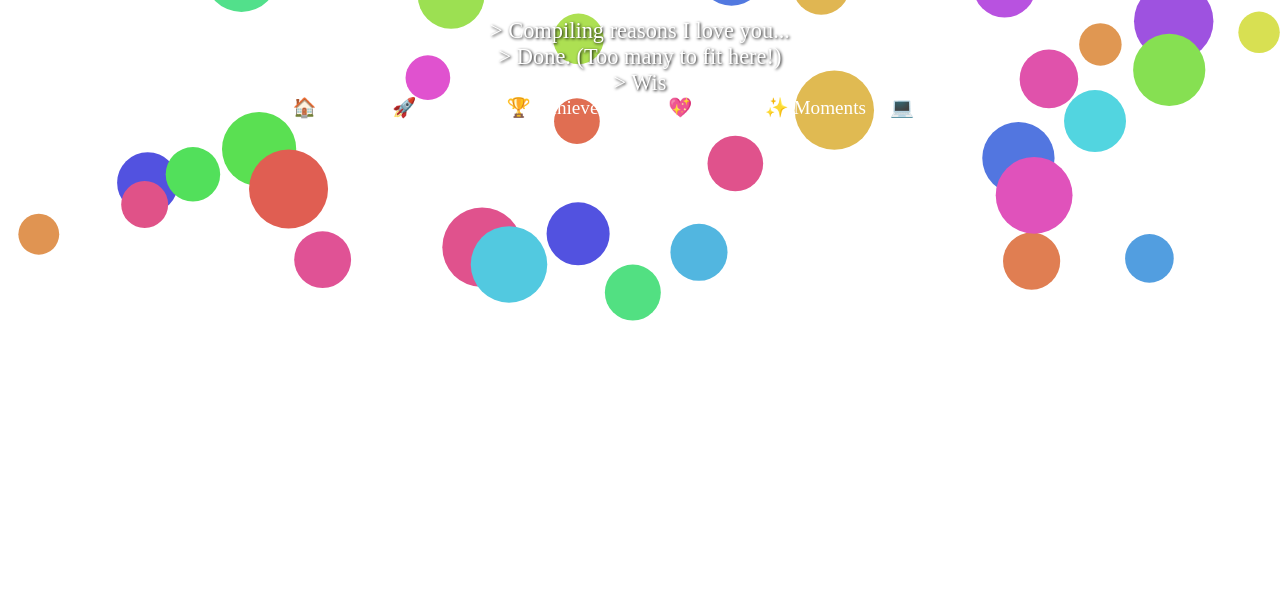
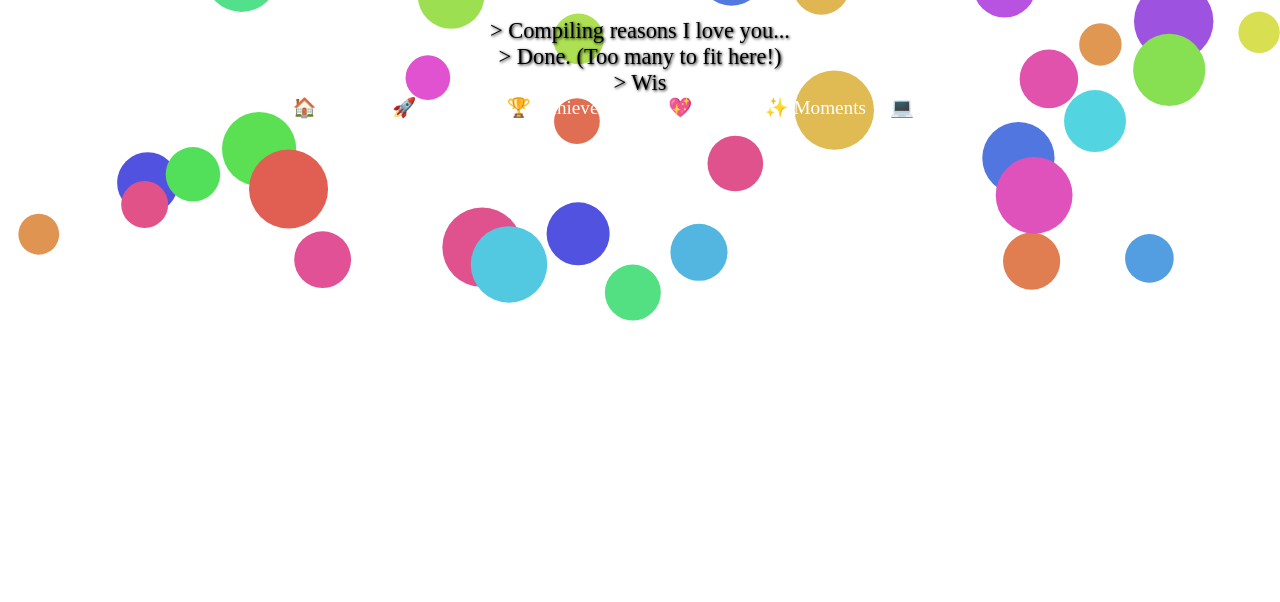
Before and after one commit to basicuser99/AkashDay, a plain HTML site: page index.html in a window 1280 px wide. Shown: the part 198-800 px from the top of the page. Drawn offline with Linux system fonts and the light colour scheme.

Commit message:
Update index.html

```diff
--- a/index.html
+++ b/index.html
@@ -12,11 +12,11 @@
       width: 100%;
       flex-direction: column;
       justify-content: center;
-      align-items: centrr;
+      align-items: center;
       background: black (#000) + stars animation
       font-family: monospace;
       text-align: center;
-      color: white;
+      color: black;
     }
     h1 {
       font-size: 3em;
```
